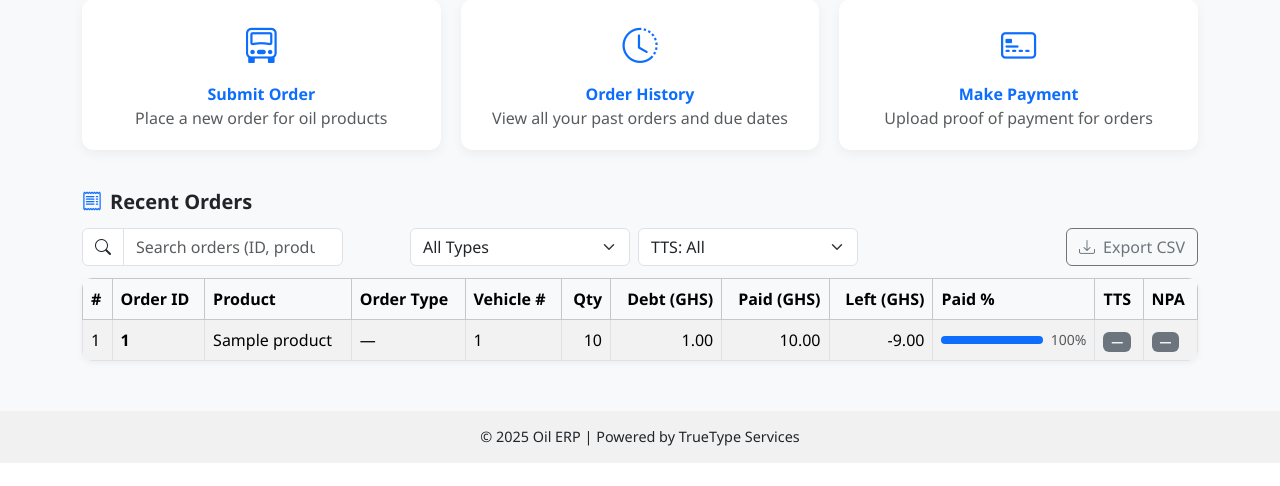
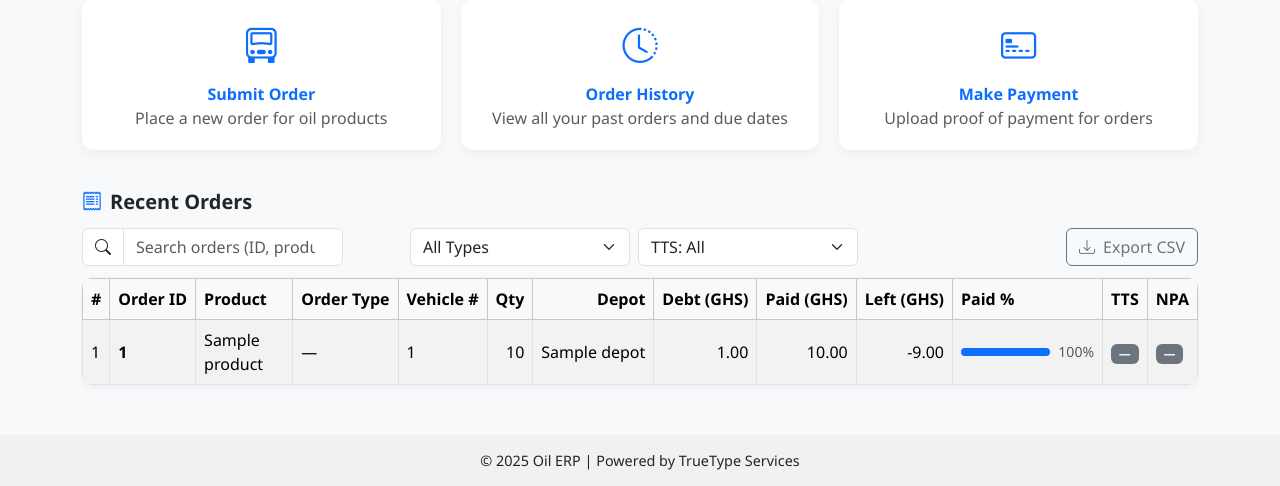
Before and after one commit to Cybok06/TrueType_v2, a Flask app: template templates/client/client_dashboard.html in a window 1280 px wide. Shown: the part 659-1145 px from the top of the page. Before the commit the page ends 1122 px from the top, so only its background shows below. Run offline with Flask 3, Linux system fonts and the light colour scheme; the template is opened without the code that fills it: most values are stand-ins (such as "Sample title", 1, 10 or a date in 2020); parts of the project's set-up code (start-up, migrations or seed data) failed here and were passed over.

Commit message:
Update client_dashboard.html

```diff
--- a/templates/client/client_dashboard.html
+++ b/templates/client/client_dashboard.html
@@ -313,6 +313,7 @@
             <th data-sort="txt">Order Type</th>
             <th data-sort="txt" class="col-hide-sm">Vehicle #</th>
             <th data-sort="num" class="text-end">Qty</th>
+            <th data-sort="num" class="text-end">Depot</th>
             <th data-sort="num" class="text-money">Debt (GHS)</th>
             <th data-sort="num" class="text-money">Paid (GHS)</th>
             <th data-sort="num" class="text-money">Left (GHS)</th>
@@ -342,6 +343,7 @@
             </td>
             <td class="col-hide-sm">{{ order.vehicle_number }}</td>
             <td class="text-end">{{ "{:,}".format((order.quantity or 0)|int) }}</td>
+            <td class="text-end">{{ order.depot }}</td>
             <td class="text-money debt-cell">{{ '%.2f'|format(order.total_debt or 0) }}</td>
             <td class="text-money paid-cell">{{ '%.2f'|format(order.amount_paid or 0) }}</td>
             <td class="text-money left-cell">0.00</td>
```
